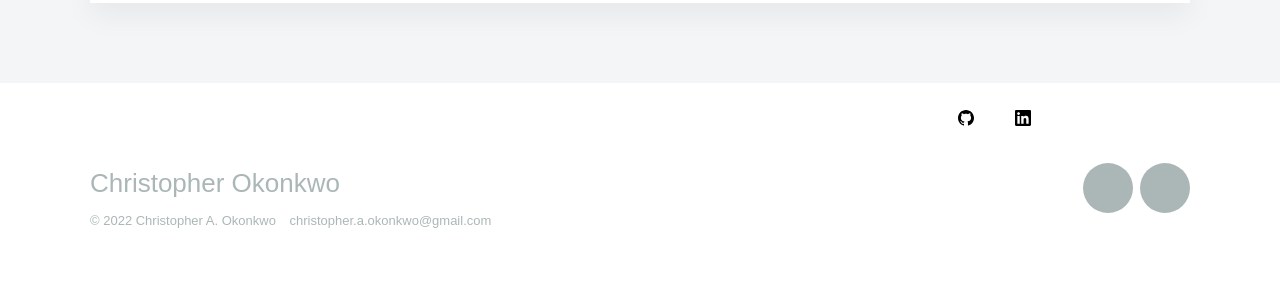
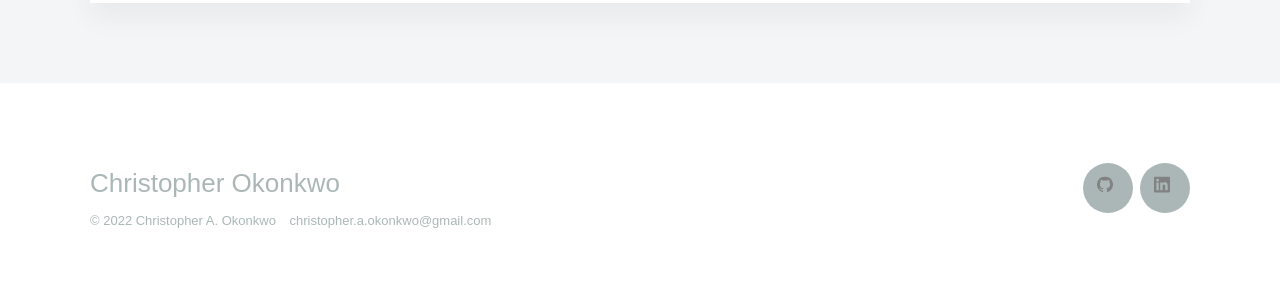
Before and after one commit to crisokonkwo/crisokonkwo.github.io, a Jekyll site: the page built from _pages/thanks.md, in a window 1280 px wide. Shown: the part 676-976 px from the top of the page. Built offline with Jekyll 4.4.1, drawn with Linux system fonts in a browser that asks for light colours; nearby versions of some CDN libraries; some web fonts are replaced.

Commit message:
Update socials.html

```diff
--- a/_includes/socials.html
+++ b/_includes/socials.html
@@ -4,7 +4,7 @@
 	<li class="socials__item">
 		<a class="socials__item__link" href="{{ url[1] }}" target="_blank" title="{{ url[0] | remove: '_url' | replace: '-', ' ' | capitalize }}">
 
-			<svg class="svg-inline--fa" aria-hidden="true" role="img" xmlns="http://www.w3.org/2000/svg">
+			<svg class="svg-icon" aria-hidden="true" role="img" xmlns="http://www.w3.org/2000/svg">
 				<use xlink:href="{{ '/assets/social-icons.svg#' }}{{ url[0] | replace: 'facebook', 'facebook-f' | remove: '_url' }}"></use>
 			</svg>
 
```
